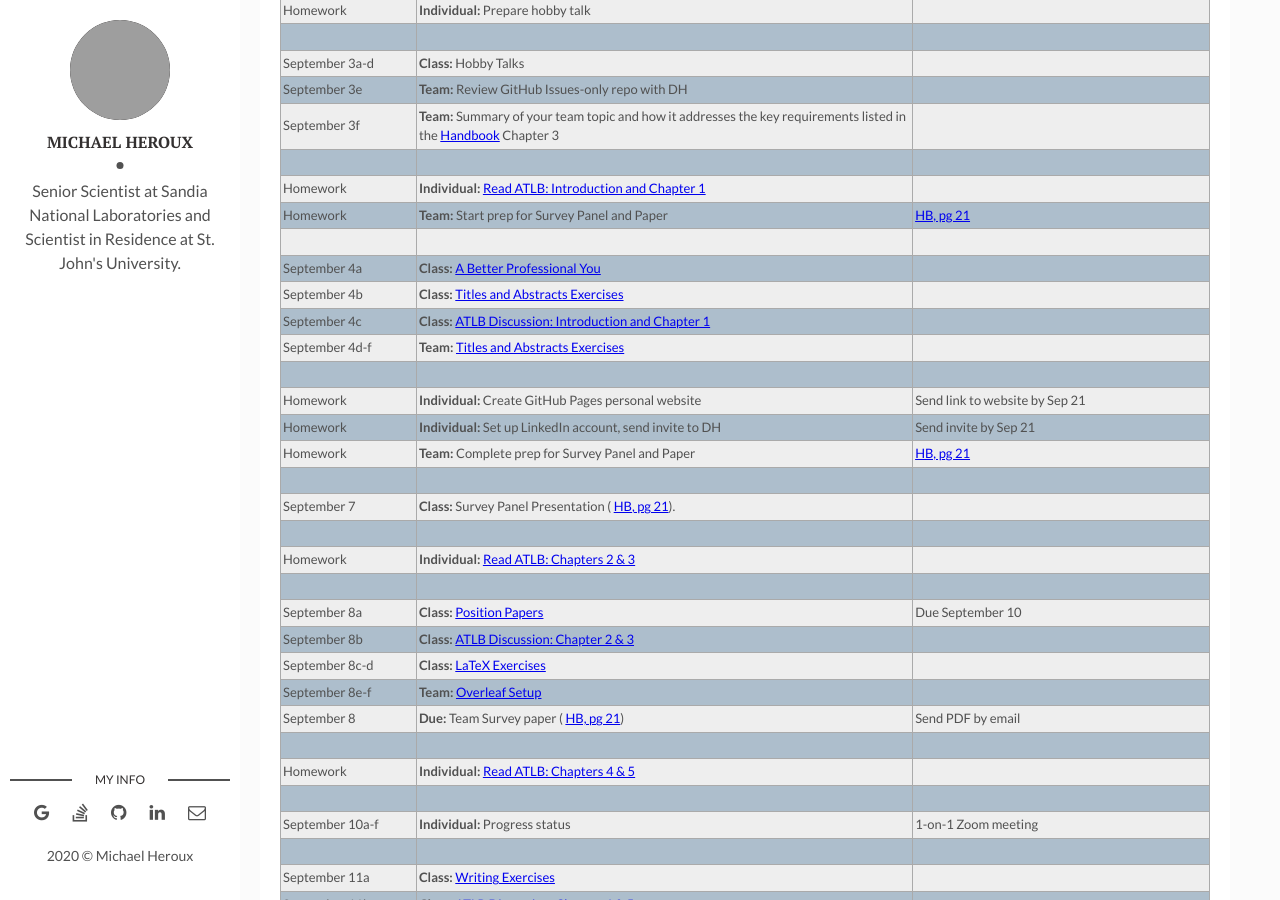
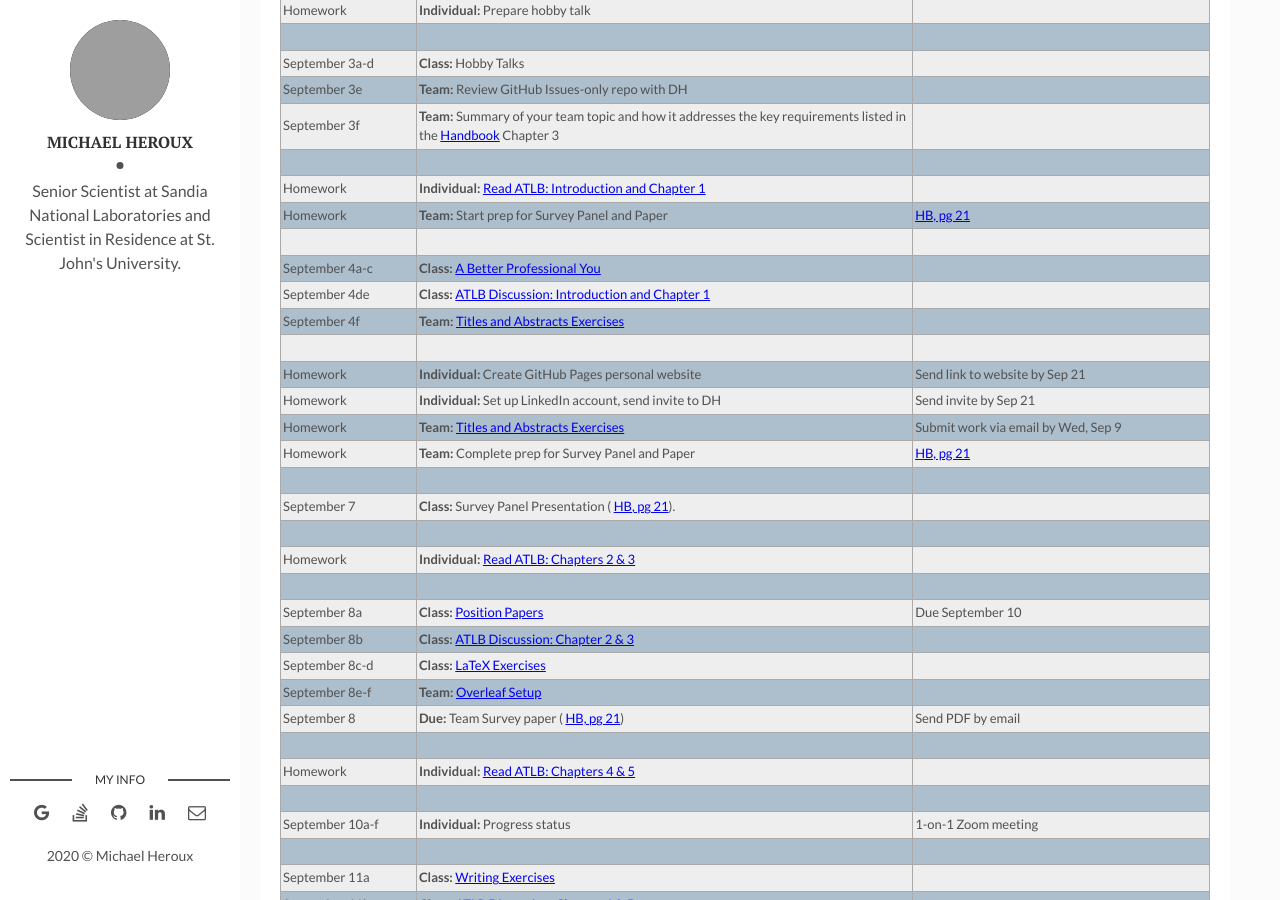
Before and after one commit to maherou/Teaching, a Jekyll site: the page built from files/CS373/2020-Fall-Class-Meeting-Schedule.md, in a window 1280 px wide and 900 px high, scrolled down 897 px. Built offline with Jekyll 4.4.1, drawn with Linux system fonts in a browser that asks for light colours; grey boxes are pictures that could not be loaded.

Commit message:
Update schedule

```diff
--- a/files/CS373/2020-Fall-Class-Meeting-Schedule.md
+++ b/files/CS373/2020-Fall-Class-Meeting-Schedule.md
@@ -41,13 +41,13 @@ location: "Collegeville, MN, USA"
 | Homework | **Individual:** [Read ATLB: Introduction and Chapter 1](../ATLB-Discussion) | |
 | Homework | **Team:** Start prep for Survey Panel and Paper | [HB, pg 21](./CSCI373CourseHandbookEighteenthEdition.pdf) |
 | | |
-| September 4a | **Class:** [A Better Professional You](./BetterYou.pdf) | |
-| September 4b | **Class:** [Titles and Abstracts Exercises](https://collegeville.github.io/Scribe/TitlesAndAbstractsThatWork/) | |
-| September 4c | **Class:** [ATLB Discussion: Introduction and Chapter 1](../ATLB-Discussion)  |   |
-| September 4d-f | **Team:** [Titles and Abstracts Exercises](https://collegeville.github.io/Scribe/TitlesAndAbstractsThatWork/) | |
+| September 4a-c | **Class:** [A Better Professional You](./BetterYou.pdf) | |
+| September 4de | **Class:** [ATLB Discussion: Introduction and Chapter 1](../ATLB-Discussion)  |   |
+| September 4f | **Team:** [Titles and Abstracts Exercises](https://collegeville.github.io/Scribe/TitlesAndAbstractsThatWork/) | |
 | |
 | Homework | **Individual:** Create GitHub Pages personal website | Send link to website by Sep 21 |
 | Homework | **Individual:** Set up LinkedIn account, send invite to DH | Send invite by Sep 21 |
+| Homework | **Team:** [Titles and Abstracts Exercises](https://collegeville.github.io/Scribe/TitlesAndAbstractsThatWork/) | Submit work via email by Wed, Sep 9 |
 | Homework | **Team:** Complete prep for Survey Panel and Paper | [HB, pg 21](./CSCI373CourseHandbookEighteenthEdition.pdf) |
 | | |
 | September 7 | **Class:** Survey Panel Presentation ( [HB, pg 21](./CSCI373CourseHandbookEighteenthEdition.pdf)). | |
```
